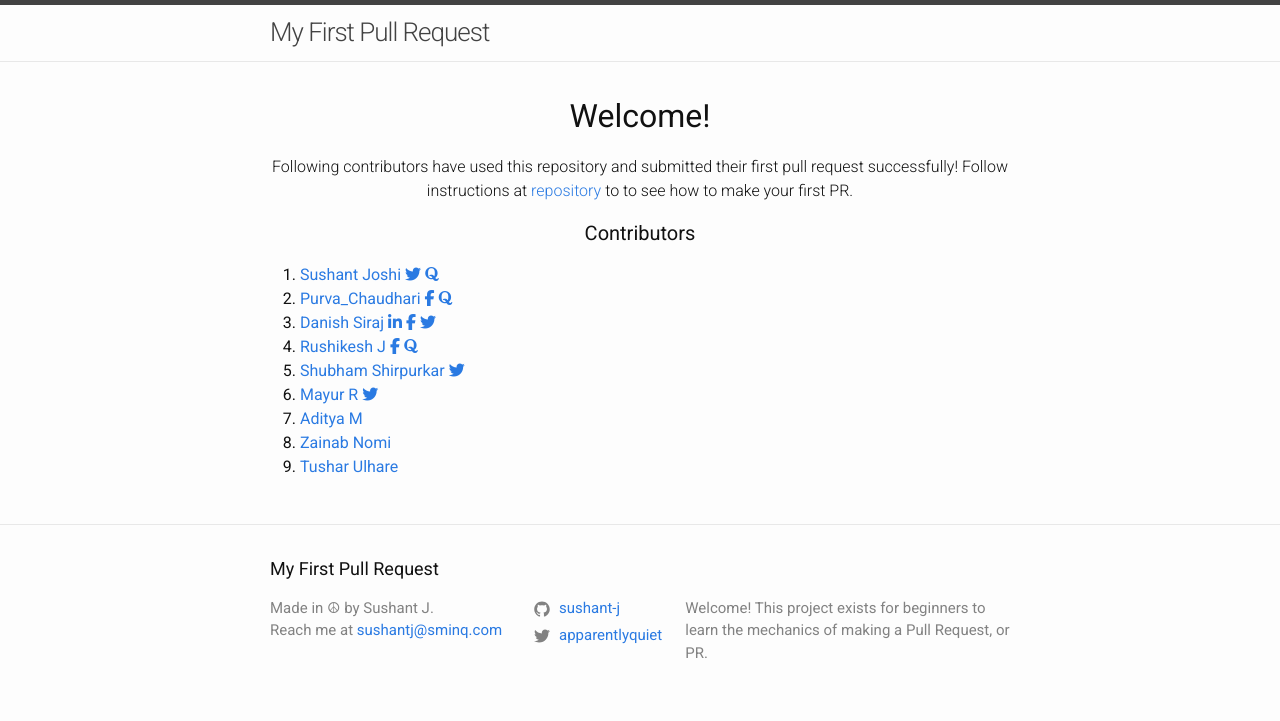
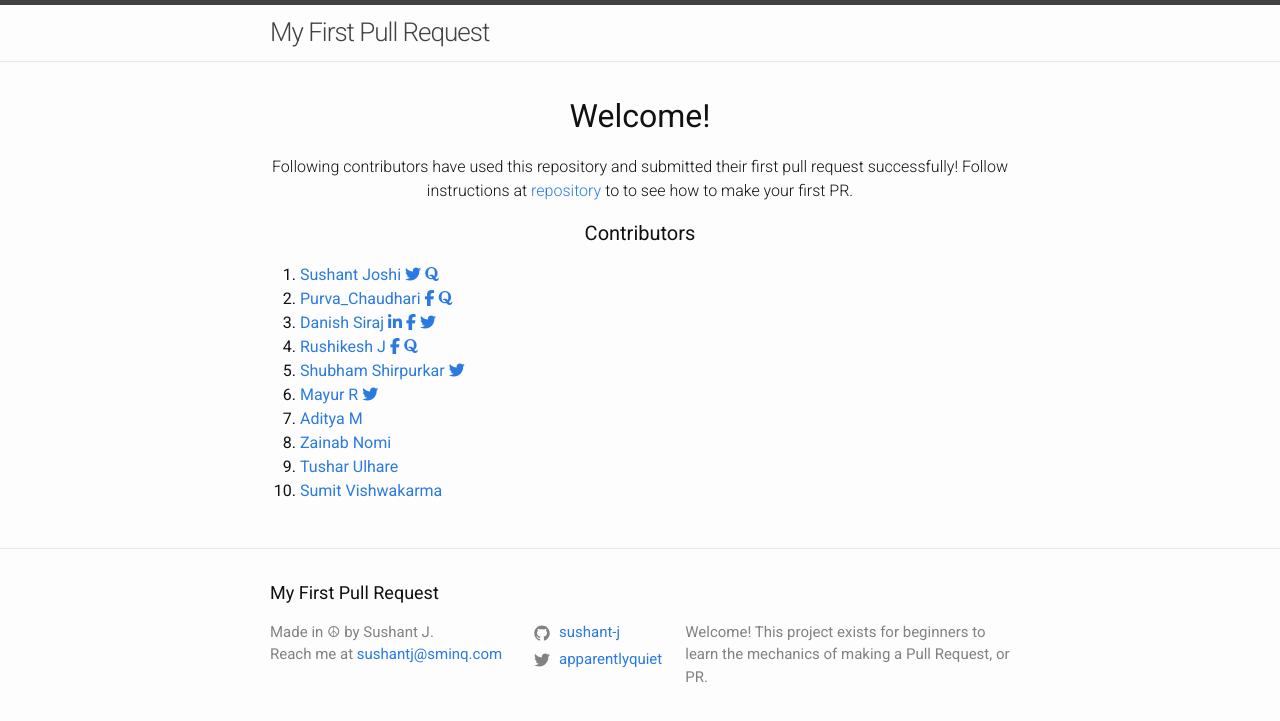
Before and after one commit to sushant-j/my-first-pull-request, a Jekyll site: the page built from index.md, in a window 1280 px wide. Shown: the top 721 px of the page. Built offline with Jekyll 4.4.1, drawn with Linux system fonts in a browser that asks for light colours; nearby versions of some CDN libraries.

Commit message:
Added my name

```diff
--- a/_layouts/home.html
+++ b/_layouts/home.html
@@ -89,5 +89,10 @@ layout: default
         Tushar Ulhare
       </a>
     </li>
+   <li>
+      <a href="https://github.com/vsumit89/">
+        Sumit Vishwakarma
+      </a>
+    </li>
   </ol>
 </div>
```
